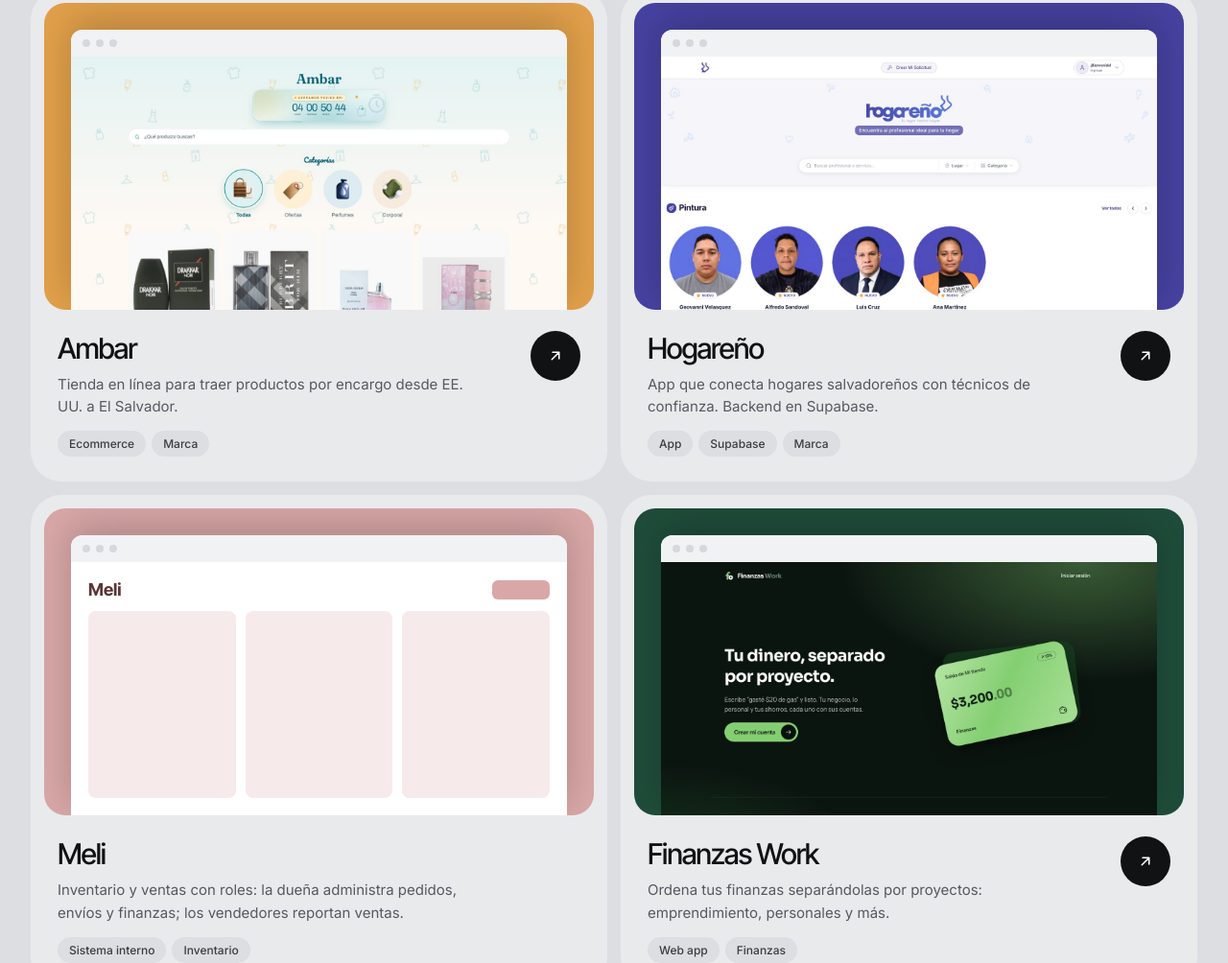
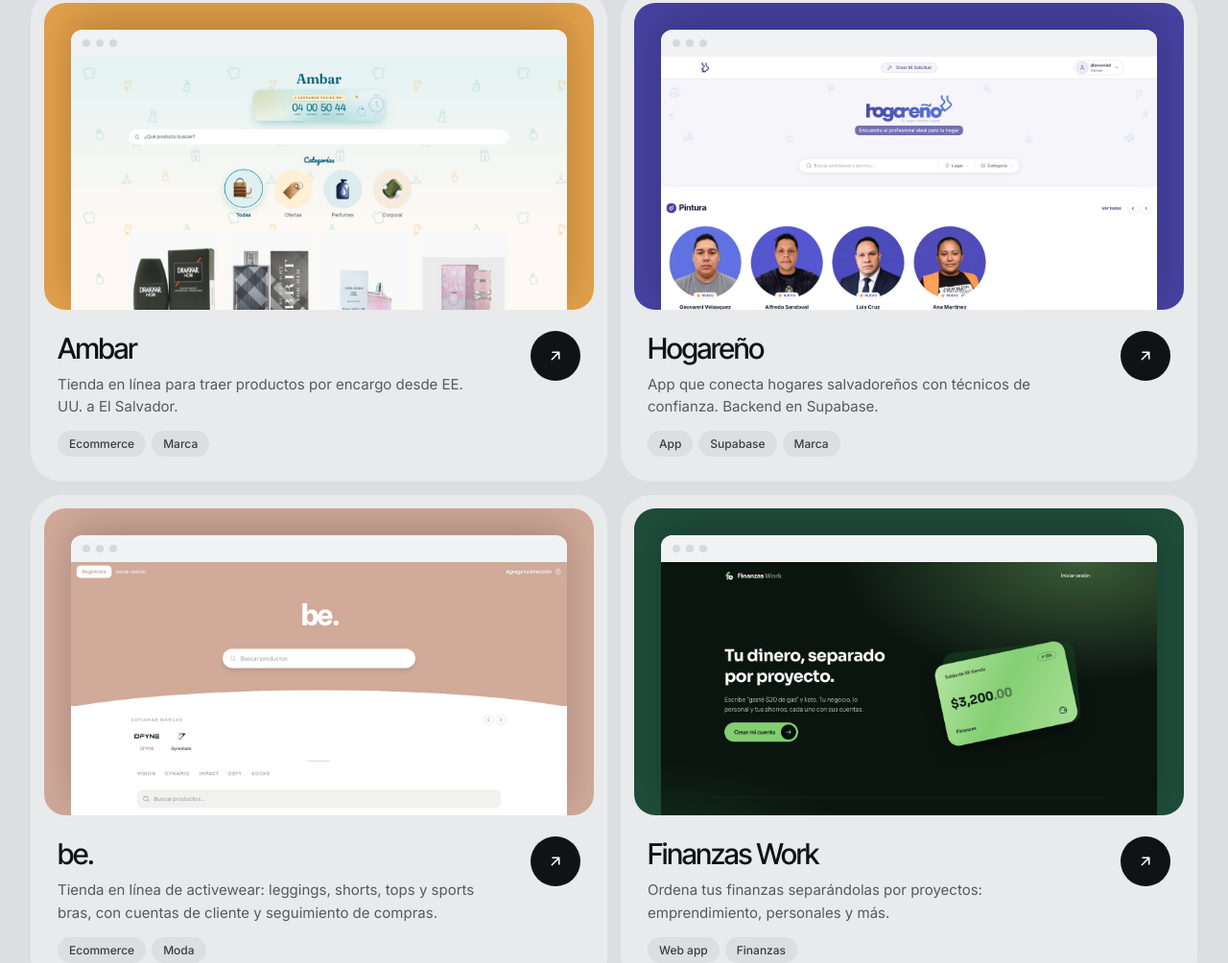
Before and after one commit to diegosteven-Ho/portafolio, a plain HTML site: page index.html in a window 1280 px wide. Shown: the part 1793-2797 px from the top of the page at 96% size. Drawn offline with Linux system fonts and the light colour scheme.

Commit message:
Cambiar Meli por be. (beoficial.com)

```diff
--- a/index.html
+++ b/index.html
@@ -235,7 +235,7 @@
         <div class="logos">
           <span><i style="background:#D9902F"></i>Ambar</span>
           <span><i style="background:#4642A0"></i>Hogareño</span>
-          <span><i style="background:#C98E8E"></i>Meli</span>
+          <span><i style="background:#C9A08E"></i>be.</span>
           <span><i style="background:#1F4D3A"></i>Finanzas Work</span>
         </div>
       </div>
@@ -310,11 +310,12 @@
       </article>
 
       <article class="proj">
-        <div class="shot" style="background:#D9A7A7" aria-hidden="true">
-          <div class="mock"><div class="top"><i></i><i></i><i></i></div><div class="in"><div class="row" style="color:#5B3434">Meli<span style="background:#D9A7A7"></span></div><div class="g"><div style="background:#F7EAEA"></div><div style="background:#F7EAEA"></div><div style="background:#F7EAEA"></div></div></div></div>
-        </div>
+        <a class="shot" href="https://beoficial.com" target="_blank" rel="noopener" tabindex="-1" aria-hidden="true" style="background:#D1AA99">
+          <div class="mock"><div class="top"><i></i><i></i><i></i></div><img src="img/beoficial.jpg" alt="" loading="lazy" width="1440" height="900"></div>
+        </a>
         <div class="proj-info">
-          <div><h3>Meli</h3><p>Inventario y ventas con roles: la dueña administra pedidos, envíos y finanzas; los vendedores reportan ventas.</p><div class="tags"><span>Sistema interno</span><span>Inventario</span></div></div>
+          <div><h3>be.</h3><p>Tienda en línea de activewear: leggings, shorts, tops y sports bras, con cuentas de cliente y seguimiento de compras.</p><div class="tags"><span>Ecommerce</span><span>Moda</span></div></div>
+          <a class="go" href="https://beoficial.com" target="_blank" rel="noopener" aria-label="Visitar beoficial.com"><svg width="18" height="18" viewBox="0 0 24 24" fill="none" stroke="currentColor" stroke-width="2" stroke-linecap="round" stroke-linejoin="round"><path d="M7 17 17 7M8 7h9v9"/></svg></a>
         </div>
       </article>
 
```
Also changed, not shown: img/beoficial.jpg (added).
